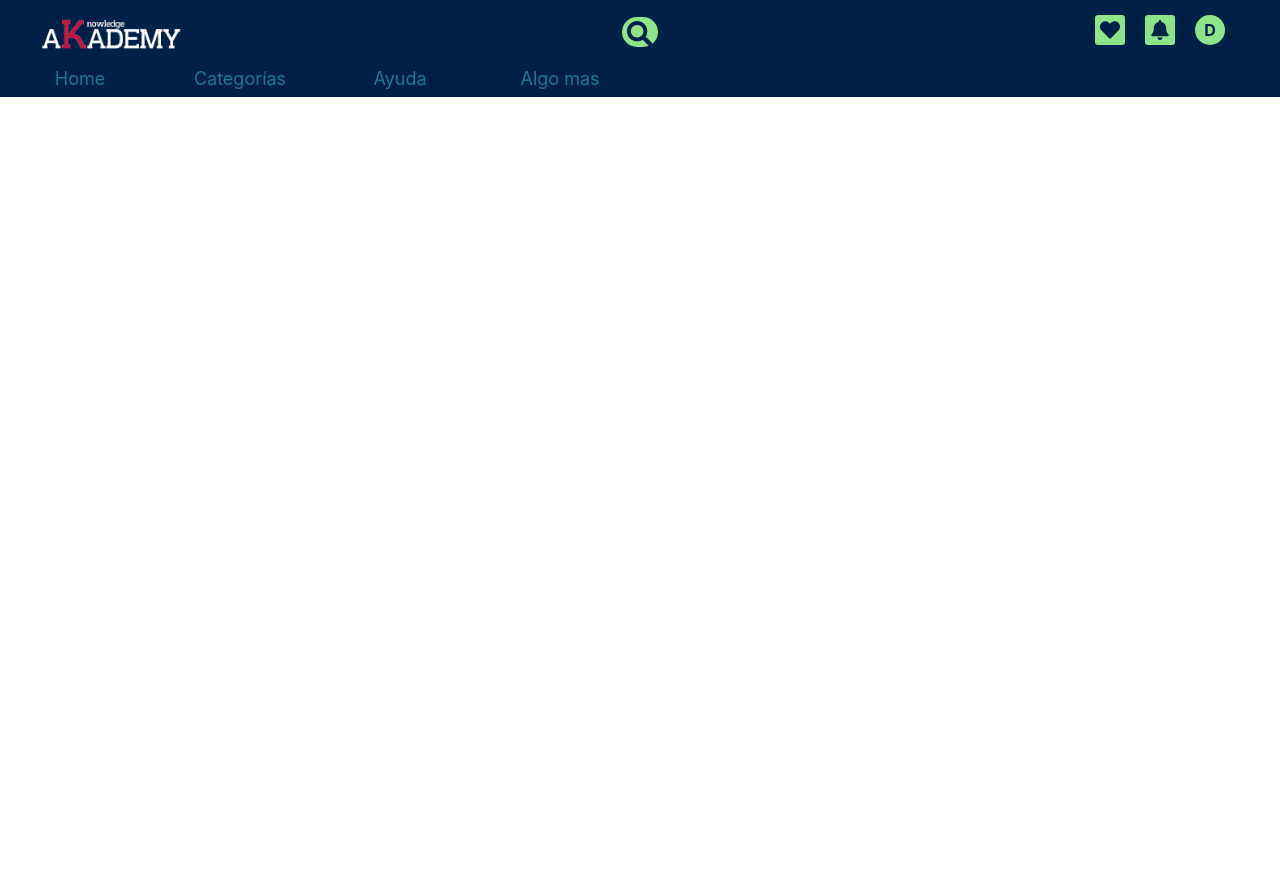
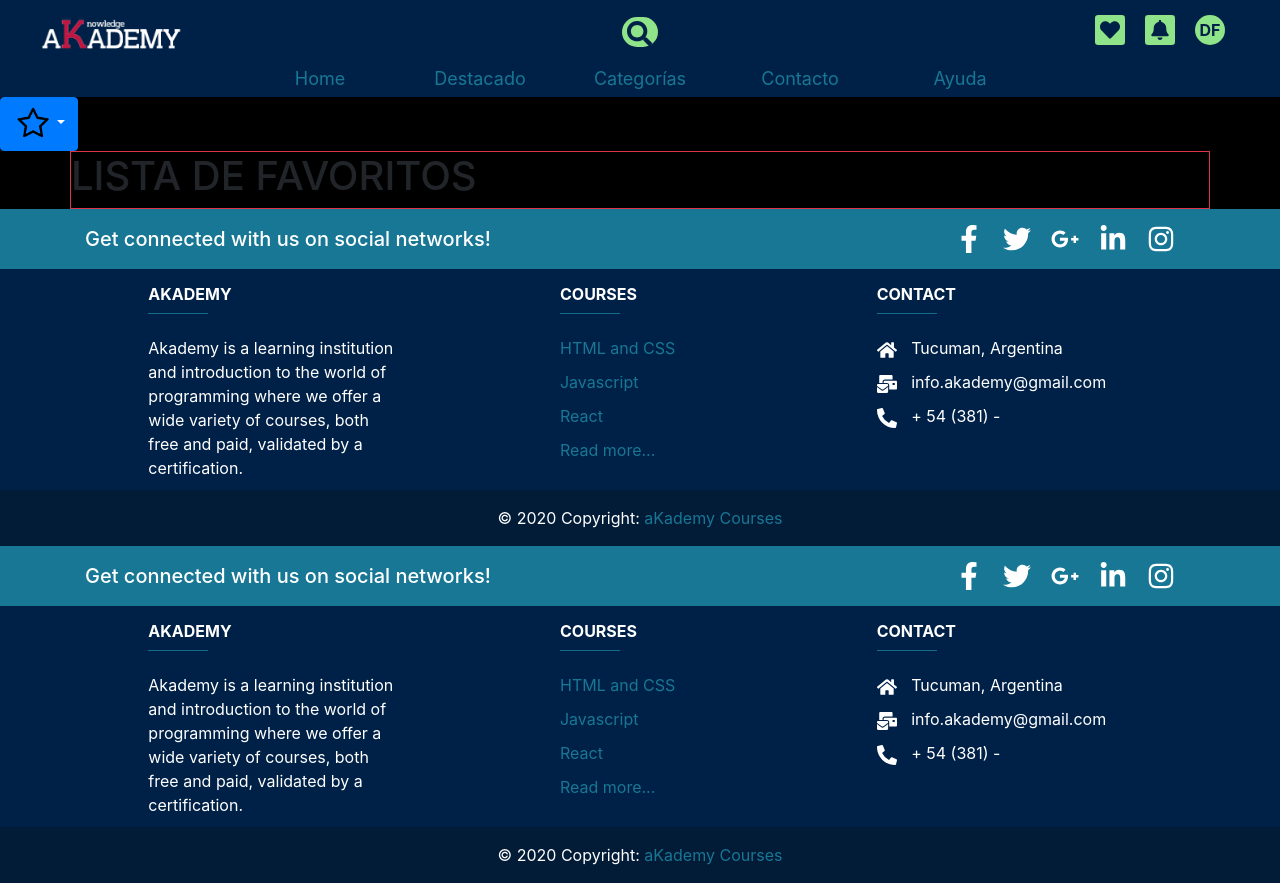
Before and after one commit to dfernandezfb/Final-Proyect, a React (Create React App) app: page /favorites in a window 1280 px wide. Before the commit the page ends 800 px from the top, so only its background shows below. Built offline with nearby package versions, Linux system fonts and the light colour scheme; data requests are answered from the project's data file.

Commit message:
modificaciones varias

```diff
--- a/package.json
+++ b/package.json
@@ -3,6 +3,9 @@
   "version": "0.1.0",
   "private": true,
   "dependencies": {
+    "@emotion/core": "^11.0.0",
+    "@emotion/react": "^11.1.1",
+    "@emotion/styled": "^11.0.0",
     "@testing-library/jest-dom": "^5.11.6",
     "@testing-library/react": "^11.1.2",
     "@testing-library/user-event": "^12.2.2",
--- a/src/App.js
+++ b/src/App.js
@@ -3,7 +3,7 @@ import { BrowserRouter as Router, Switch, Route } from 'react-router-dom';
 //Components
 import EditCourse from './components/Modals/EditCourse.js';
 import Header from './components/Header/Header'
-// import Footer from './components/Footer/Footer'
+import Footer from './components/Footer/Footer'
 //Pages
 import AdminPage from "./pages/AdminPage";
 import LandingPage from "./pages/LandingPage";
@@ -21,8 +21,8 @@ function App() {
   const dayHour = new Date().getHours();
   return (
       <Router>
+        <Header dayHour={dayHour} userLogged='true'/>
         <Switch>
-        <Header dayHour={dayHour}/>
           <AdminpageProvider>
             <FunctionModalsProvider>
               <Route exact path="/" component={LandingPage} />
@@ -35,6 +35,7 @@ function App() {
             </FunctionModalsProvider>
           </AdminpageProvider>
         </Switch>
+        <Footer/>
       </Router>
   );
 }
--- /dev/null
+++ b/src/components/Dropdown/Dropdown.js
@@ -0,0 +1,64 @@
+import {Link} from 'react-router-dom'
+import styled from '@emotion/styled'
+// import './Dropdown.css'
+
+const Dropdown = ({buttonProps,containerProps, linksProps, tema}) =>
+{
+    const DropdownContainer=styled.div`
+    position:relative;
+    &:hover .dropdown-content{
+        display:block
+    }
+    .dropdown-button
+    {
+        background-color: ${buttonProps.bg};
+        padding:${buttonProps.p};
+        margin: ${buttonProps.m};
+        height:${buttonProps.h};
+        width: ${buttonProps.w};
+        border.radius: ${buttonProps.rad};
+        cursor: ${buttonProps.cursor};
+    }
+    .dropdown-content
+    {
+        display: none;
+        position: absolute;
+        background-color:${containerProps.bg};
+        left:-70px;
+        min-width: ${containerProps.w};
+        box-shadow: 0px 8px 16px 0px rgba(0,0,0,0.2);
+        border-radius: .2rem;
+    }
+    .dropdown-link
+    {
+        color:${linksProps.color}
+        padding: 10px 16px;
+        text-decoration: none;
+        display: block;
+        text-align: center;
+    }
+    .dropdown-link:hover
+    {
+        background-color: ${linksProps.bghover};
+        color: ${linksProps.colorhover};
+        text-decoration:none;
+    }
+    `
+    // linksArray.map(linkTitle =>{
+
+    // })
+    return(
+        <DropdownContainer>
+            <div className='dropdown-button'>
+                {buttonProps.title}
+            </div>
+            <div className={'dropdown-content'}>
+                {linksProps.linksArray.map((linkTitle,index)=>{
+                    return (<Link to={linkTitle.to} key={index} className={`dropdown-link`}>{linkTitle.title}</Link>)
+                })}
+            </div>
+        </DropdownContainer>
+        )
+}
+
+export default Dropdown
--- a/src/components/Footer/Footer.css
+++ b/src/components/Footer/Footer.css
@@ -1,5 +1,5 @@
 .page-footer{
-    position: absolute;
+    position: relative;
     bottom: 0;
     width: 100%;
 }
--- a/src/components/Header/Header.css
+++ b/src/components/Header/Header.css
@@ -43,3 +43,16 @@
     font-size: x-large;
     transform: scale3d(1.1);
 }
+.container-login-button
+{
+    display:flex;
+    flex-direction: row-reverse;
+}
+.login-button
+{
+    height: 40px;
+    margin: 8px 35px 0 0;
+    border-radius: .5rem;
+    font-weight: bold;
+    padding: 0px 10px;
+}
--- a/src/components/Header/Header.js
+++ b/src/components/Header/Header.js
@@ -8,19 +8,54 @@ import logoclaro from "./../../images/logorecortadoclaro.png"
 import logooscuro from "./../../images/logorecortado.png"
 import SearchBar from '../SearchBar/SearchBar'
 import UserMenu from '../UserMenu/UserMenu'
-const Header = ({dayHour}) => {
+const Header = ({dayHour, userLogged }) => {
+
+let dayClassContainer='';
+let dayClassLink='';
+let logo='';
 
 if(dayHour>=7 && dayHour<19)
 {
-        var dayClassContainer= 'bg-color1 navbar-container';
-        var dayClassLink= 'navbar-link-claro color4';
-        var logo= logooscuro;
+    dayClassContainer= 'bg-color1 navbar-container';
+    dayClassLink= 'navbar-link-claro color4';
+    logo= logooscuro;
 }else
 {
-        var dayClassContainer= 'bg-color4 navbar-container';
-        var dayClassLink= 'navbar-link-oscuro color2';
-        var logo= logoclaro;
+    dayClassContainer= 'bg-color4 navbar-container';
+    dayClassLink= 'navbar-link-oscuro color2';
+    logo= logoclaro;
 }
+
+// if(window.location.pathname==="/" || window.location.pathname==="") preguntar como obtener path del dom virtual
+if(!userLogged)
+{
+    console.log("estoy en el landing")
+    return(
+    <>
+        <Container fluid className={dayClassContainer}>
+            <Row>
+                <Col md={6}>
+                    <Navbar sticky="top" className="py-0">
+                        <Navbar.Brand href="/" className="py-0" >
+                            <img
+                            alt="Logo"
+                            src={logo}
+                            height="60"
+                            className="d-inline-block align-top"
+                            />
+                        </Navbar.Brand>
+                    </Navbar>
+                </Col>
+                <Col md={6} className="container-login-button">
+                    <button className="login-button color4 bg-color2"> Login </button>
+                </Col>
+            </Row>
+        </Container>
+    </>
+    )
+}
+else
+{
     return(
         <>
             <Container fluid className={dayClassContainer}>
@@ -33,25 +68,27 @@ return(
                                 src={logo}
                                 height="60"
                                 className="d-inline-block align-top"
-                                />{' '}
+                                />
                             </Navbar.Brand>
                         </Navbar>
                     </Col>
                     <Col md={4} className="py-0">
-                        <SearchBar/>
+                        <SearchBar dayHour={dayHour}/>
                     </Col>
                     <Col md={4}>
-                        <UserMenu/>
+                        <UserMenu dayHour={dayHour}/>
                     </Col>
                 </Row>
-                <Row> {/*usar new Date().getHours() para tema oscuro*/}
-                    <Link className={dayClassLink} to="/">Home</Link>
+                <Row className="justify-content-center"> {/*usar new Date().getHours() para tema oscuro*/}
+                    <Link className={dayClassLink} to="/home">Home</Link>
+                    <Link className={dayClassLink} to="/">Destacado</Link>
                     <Link className={dayClassLink} to="/">Categorías</Link>
+                    <Link className={dayClassLink} to="/">Contacto</Link>
                     <Link className={dayClassLink} to="/">Ayuda</Link>
-                    <Link className={dayClassLink} to="/">Algo mas</Link>
                 </Row>
             </Container>
         </>
     );
 }
+}
 export default Header
--- a/src/components/SearchBar/SearchBar.css
+++ b/src/components/SearchBar/SearchBar.css
@@ -3,14 +3,21 @@
     padding-top: 15px;
     text-align:center;
   }
-  #searchbar-form{
+.searchbar-form-oscuro{
   display:inline;
   font-size:1em;
   border-radius: 8em;
   padding:0.3em;
   background:#8fe388;
 }
-  #searchbar{
+.searchbar-form-claro{
+  display:inline;
+  font-size:1em;
+  border-radius: 8em;
+  padding:0.3em;
+  background:#002147;
+}
+.searchbar-claro{
   transition:all 0.2s ease-out;
   width:1px;
   border-radius:0;
@@ -21,6 +28,20 @@
   border:0;
   background-color:transparent ;
   opacity:0;
+  color:#fbf9ff;
+}
+.searchbar-oscuro{
+  transition:all 0.2s ease-out;
+  width:1px;
+  border-radius:0;
+  box-shadow:none;
+  outline: none;
+  padding:0;
+  margin:0;
+  border:0;
+  background-color:transparent ;
+  opacity:0;
+  color:#002147;
 }
 #searchbar:focus{
     width:20em;
@@ -29,10 +50,17 @@
 #searchbar-form:hover, label{
     cursor: pointer;
 }
-label{
+.label-oscuro{
     padding-left: 1px;
     display:inline-block;
     margin-top:0.3em;
     left:0.1em;
     color:#002147;
   }
+.label-claro{
+    padding-left: 1px;
+    display:inline-block;
+    margin-top:0.3em;
+    left:0.1em;
+    color:#fbf9ff;
+  }
--- a/src/components/SearchBar/SearchBar.js
+++ b/src/components/SearchBar/SearchBar.js
@@ -1,15 +1,55 @@
 import './SearchBar.css'
+import {useState} from 'react'
 import {FaSearch} from 'react-icons/fa'
+import clientAxios from '../../config/Axios'
 
-const SearchBar = () =>
+const SearchBar = ({dayHour}) =>
 {
+  const [search,setSearch]=useState('');
+  const [courses,setCourses]=useState([])
+  let tema=""
+  if(dayHour>=7 && dayHour<19)
+  {
+    tema='claro';
+  }else
+  {
+    tema='oscuro';
+  }
+  async function getCourses()
+  {
+    try
+    {
+      const response = await clientAxios.get("/courses")
+      setCourses(response.data)
+    }
+    catch(error)
+    {
+      console.log(error.response);
+    }
+  }
+  const handleOnChange=e =>{
+    setSearch(e.target.value);
+    setCourses(getCourses())
+    const results=courses.filter(course => search.toLowerCase()===course.name.toLowerCase().substring(0,search.length));
+    console.log(results);
+
+  }
+
   return(
   <div id="searchbar-container">
-    <form id="searchbar-form">
-      <label for="searchbar">
+  <form id="searchbar-form" className={`searchbar-form-${tema}`}>
+    <label htmlFor="searchbar" className={`label-${tema}`}>
       <FaSearch size={25}/>
     </label>
-      <input type="text" value="" placeholder="Buscar" class="" id="searchbar" />
+    <input
+      onChange={handleOnChange}
+      className={`searchbar-${tema}`}
+      type="text"
+      name="search"
+      value={search}
+      placeholder="Buscar"
+      id="searchbar"
+    />
   </form>
   </div>)
 }
--- a/src/components/UserMenu/UserMenu.css
+++ b/src/components/UserMenu/UserMenu.css
@@ -6,7 +6,7 @@
     padding-top: 15px;
     padding-right: 30px;
 }
-.usermenu-link, .usermenu-initials
+.usermenu-link-oscuro, .usermenu-initials-oscuro
 {
     background-color: #8fe388;
     padding:5px;
@@ -14,11 +14,19 @@
     height:30px;
     width: 30px;
 }
-.usermenu-link
+.usermenu-link-claro, .usermenu-initials-claro
+{
+    background-color:#002147;
+    padding:5px;
+    margin: 0px 10px;
+    height:30px;
+    width: 30px;
+}
+.usermenu-link-claro,.usermenu-link-oscuro
 {
     border-radius: .2rem;
 }
-.usermenu-initials
+.usermenu-initials-claro, .usermenu-initials-oscuro
 {
     border-radius: 1rem;
     text-align: center;
@@ -27,13 +35,23 @@
     cursor:pointer;
 }
 
-.initials-content
+.initials-content-claro
+{
+    display: none;
+    position: absolute;
+    background-color:#002147;
+    left:-70px;
+    min-width: 150px;
+    box-shadow: 0px 8px 16px 0px rgba(0,0,0,0.2);
+    border-radius: .2rem;
+}
+.initials-content-oscuro
 {
     display: none;
     position: absolute;
     background-color: #8fe388;
-    left:-20px;
-    min-width: 200pxpx;
+    left:-70px;
+    min-width: 150px;
     box-shadow: 0px 8px 16px 0px rgba(0,0,0,0.2);
     border-radius: .2rem;
 }
@@ -41,17 +59,28 @@
 {
     position:relative;
 }
-.initials-container:hover .initials-content{
+.initials-container:hover .initials-content-claro,.initials-container:hover .initials-content-oscuro{
     display:block
 }
-.initials-link
+.initials-link-claro,.initials-link-oscuro
 {
     padding: 10px 16px;
     text-decoration: none;
     display: block;
     text-align: center;
 }
-.initials-link:hover{
+.initials-link-claro:hover{
+    background-color: #187795;
+    color: #fbf9ff;
+    text-decoration:none;
+}
+.initials-link-oscuro:hover
+{
     background-color: #7abe73;
     text-decoration:none;
 }
+.big-container
+{
+    min-width:250px;
+    left:-125px;
+}
--- a/src/components/UserMenu/UserMenu.js
+++ b/src/components/UserMenu/UserMenu.js
@@ -1,37 +1,61 @@
 import {FaBell,FaHeart} from 'react-icons/fa'
 import './UserMenu.css'
 import {Link} from 'react-router-dom'
-import { useEffect } from 'react'
+import Dropdown from './../Dropdown/Dropdown'
+import { useState } from 'react'
 
-const UserMenu = ({userName, admin}) =>
+const UserMenu = ({userNameExample, admin, dayHour}) =>
 {
-    const initials = "diego fernandez"
-    admin=false;
-    const firstInitial= initials.substr(0,1).toUpperCase();
-    // useEffect
-    for(let i=1;i<initials.length;i++)
+    let color="";
+    let tema="";
+    // const [color,setColor]=useState('');
+    // const [tema,setTema]=useState('');
+    if(dayHour>=7 && dayHour<19)
     {
-        let initial= initials.substr((i-1),i);
-        console.log(initial);
-        if(initial==="")
-        {
-            var secondInitial = initials.substr(i,i+1);
-        }
+        color='color1';
+        tema='claro';
+        // setColor('color1');
+        // setTema('claro');
+    }else
+    {
+        color='color4';
+        tema='oscuro';
+        // setColor('color4');
+        // setTema('oscuro');
     }
+    const userName = "diego fernandez";
+    const arrayName=userName.split(" ");
+    const firstInitial= arrayName[0].substr(0,1).toUpperCase();
+    const secInitialPos=arrayName.length -1
+    const secondInitial = arrayName[secInitialPos].substr(0,1).toUpperCase();
     return(
         <div className="usermenu-container"> {/*ARMAR EL COMPONENTE DROPDOWN CON ESTO*/}
             <div className="initials-container">
-                <div className="usermenu-initials color4">
+                <div className={`usermenu-initials-${tema} ${color}`}>
                 {firstInitial}{secondInitial}
                 </div>
-                <div className="initials-content">
-                    <Link to="" className="initials-link color4">Perfil</Link>
-                    <Link to="" className="initials-link color4">Suscripción</Link>
-                    <Link to="" className="initials-link color4">Cerrar sesión</Link>
+                <div className={`initials-content-${tema}`}>
+                    <Link to="" className={`initials-link-${tema} ${color}`}>Perfil</Link>
+                    <Link to="" className={`initials-link-${tema} ${color}`}>Suscripción</Link>
+                    <Link to="" className={`initials-link-${tema} ${color}`}>Cerrar sesión</Link>
                 </div>
             </div>
-            <FaBell className="color4 usermenu-link" size={25}/>
-            <FaHeart className="color4 usermenu-link" size={25}/>
+            <div className="initials-container">
+                <div>
+                    <FaBell className={`usermenu-link-${tema} ${color}`} size={25}/>
+                </div>
+                <div className={`initials-content-${tema} big-container`}>
+                    No hay notificaciones
+                </div>
+            </div>
+            <div className="initials-container">
+                <div>
+                    <FaHeart className={`usermenu-link-${tema} ${color}`} size={25}/>
+                </div>
+                <div className={`initials-content-${tema} big-container`}>
+                    No hay favoritos
+                </div>
+            </div>
         </div>
     )
 }
--- a/src/pages/LandingPage.js
+++ b/src/pages/LandingPage.js
@@ -1,6 +1,5 @@
 import '../styles/landing.css';
 import FormLogin from '../components/FormLogin/FormLogin';
-import Footer from '../components/Footer/Footer'
 
 const LandingPage = () => {
     return(
@@ -23,7 +22,6 @@ const LandingPage = () => {
                         </div>
                     </div>
                 </div>
-                <Footer/>
             </div>
 
         </>
```
Also changed, not shown: src/components/Dropdown/Dropdown.css (added), 2 other files (tests, documents, lock files or other folders). Lines whose indentation alone changed are shown as unchanged.
